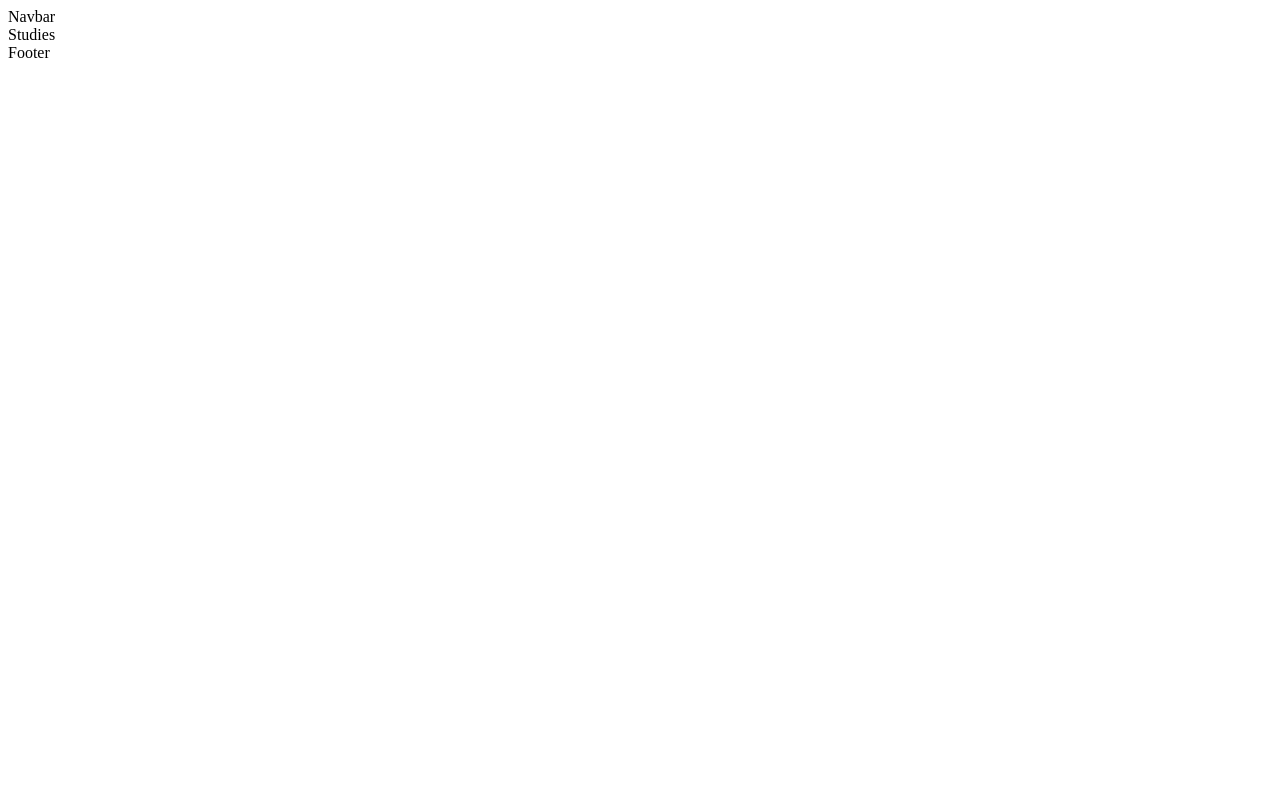
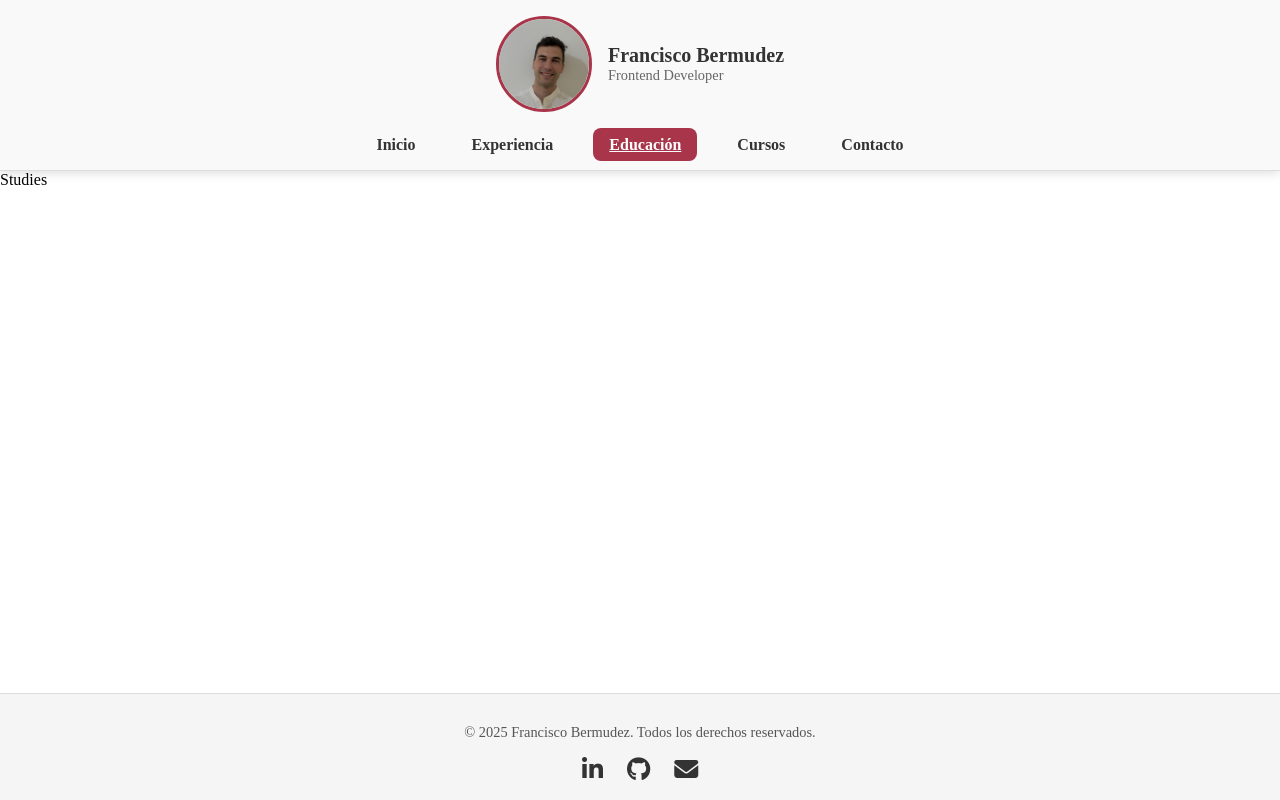
Before and after one commit to bermudezfran/CvFran, a React (Vite) app: page /studies in a window 1280 px wide. Built offline with nearby package versions, Linux system fonts and the light colour scheme.

Commit message:
header y footer hechos

```diff
--- a/package.json
+++ b/package.json
@@ -10,6 +10,7 @@
     "preview": "vite preview"
   },
   "dependencies": {
+    "@fortawesome/fontawesome-free": "^6.7.2",
     "motion": "^12.7.3",
     "react": "^19.0.0",
     "react-dom": "^19.0.0",
--- a/src/App.tsx
+++ b/src/App.tsx
@@ -1,9 +1,10 @@
-import { Dashboard } from "./pages/Dashboard"
+
+import IndexRoute from "./routes"
 
 function App() {
 
   return (
-    <Dashboard />
+    <IndexRoute />
   )
 }
 
--- a/src/components/footer/Footer.tsx
+++ b/src/components/footer/Footer.tsx
@@ -1,7 +1,25 @@
-import React from 'react'
+import styles from "../../styled-components/footer.module.css";
+import { Link } from "react-router-dom";
 
 export const Footer = () => {
   return (
-    <div>Footer</div>
-  )
-}
+    <footer className={styles.footer}>
+      <p className={styles.copy}>
+        © {new Date().getFullYear()} Francisco Bermudez. Todos los derechos
+        reservados.
+      </p>
+
+      <div className={styles.socials}>
+        <Link to="https://www.linkedin.com/in/franbermudez1" target="_blank" rel="noopener noreferrer" aria-label="LinkedIn">
+          <i className="fab fa-linkedin-in"></i>
+        </Link>
+        <Link to="https://github.com/bermudezfran" target="_blank" rel="noopener noreferrer" aria-label="GitHub">
+          <i className="fab fa-github"></i>
+        </Link>
+        <Link to="mailto:franciscog.bermudez@outlook.com" aria-label="Email">
+          <i className="fas fa-envelope"></i>
+        </Link>
+      </div>
+    </footer>
+  );
+};
--- a/src/components/header/Navbar.tsx
+++ b/src/components/header/Navbar.tsx
@@ -1,7 +1,76 @@
-import React from 'react'
+import styles from '../../styled-components/navbar.module.css';
+import { NavLink } from 'react-router-dom';
+import Perfil from '../../assets/fotoperfiluser.jpg';
 
 export const Navbar = () => {
   return (
-    <div>Navbar</div>
-  )
-}
+    <header className={styles.navbar}>
+      <div className={styles.profile}>
+        <img
+          src={Perfil}
+          alt="Foto de perfil de Francisco"
+          className={styles.avatar}
+        />
+        <div className={styles.nameBlock}>
+          <h1 className={styles.name}>Francisco Bermudez</h1>
+          <p className={styles.role}>Frontend Developer</p>
+        </div>
+      </div>
+
+      <nav>
+        <ul className={styles.navList}>
+          <li>
+            <NavLink
+              to="/"
+              className={({ isActive }) =>
+                isActive ? styles.active : styles.link
+              }
+            >
+              Inicio
+            </NavLink>
+          </li>
+          <li>
+            <NavLink
+              to="/experience"
+              className={({ isActive }) =>
+                isActive ? styles.active : styles.link
+              }
+            >
+              Experiencia
+            </NavLink>
+          </li>
+          <li>
+            <NavLink
+              to="/studies"
+              className={({ isActive }) =>
+                isActive ? styles.active : styles.link
+              }
+            >
+              Educación
+            </NavLink>
+          </li>
+          <li>
+            <NavLink
+              to="/courses"
+              className={({ isActive }) =>
+                isActive ? styles.active : styles.link
+              }
+            >
+              Cursos
+            </NavLink>
+          </li>
+          <li>
+            <NavLink
+              to="/contact"
+              className={({ isActive }) =>
+                isActive ? styles.active : styles.link
+              }
+            >
+              Contacto
+            </NavLink>
+          </li>
+        </ul>
+      </nav>
+    </header>
+  );
+};
--- a/src/index.css
+++ b/src/index.css
@@ -1,6 +1,22 @@
-:root {
- margin: 0;
- padding: 0;
- box-sizing: border-box;
- background-color: transparent;
+body {
+    margin: 0;
+    padding: 0;
 }
+
+html,
+body,
+#root {
+  height: 100%;
+  margin: 0;
+  padding: 0;
+}
+
+.layout {
+  display: flex;
+  flex-direction: column;
+  min-height: 100vh;
+}
+
+.content {
+  flex: 1;
+}
--- a/src/main.tsx
+++ b/src/main.tsx
@@ -1,10 +1,12 @@
-import { StrictMode } from 'react'
-import { createRoot } from 'react-dom/client'
+import { StrictMode } from 'react';
+import { createRoot } from 'react-dom/client';
 
-import IndexRoute from './routes/index.tsx'
+import './index.css';
+import '@fortawesome/fontawesome-free/css/all.min.css';
+import App from './App.tsx';
 
 createRoot(document.getElementById('root')!).render(
   <StrictMode>
-    <IndexRoute />
-  </StrictMode>,
-)
+    <App />
+  </StrictMode>
+);
--- a/src/pages/layout/Layout.tsx
+++ b/src/pages/layout/Layout.tsx
@@ -1,4 +1,4 @@
-import React from "react";
+import '../../styled-components/layout.module.css';
 
 import { Navbar } from "../../components/header/Navbar";
 import { Footer } from "../../components/footer/Footer";
@@ -6,10 +6,12 @@ import { Outlet } from "react-router-dom";
 
 export const Layout = () => {
   return (
-    <>
+    <div className="layout">
       <Navbar />
-      <Outlet />
+      <main className="content">
+        <Outlet />
+      </main>
       <Footer />
-    </>
+    </div>
   );
 };
--- /dev/null
+++ b/src/styled-components/footer.module.css
@@ -0,0 +1,31 @@
+.footer {
+  margin-top: 2rem;
+  padding: 1rem 1rem;
+  background-color: #f5f5f5;
+  text-align: center;
+  border-top: 1px solid #ddd;
+}
+
+.copy {
+  font-size: 0.9rem;
+  color: #555;
+  margin-bottom: 1rem;
+}
+
+.socials {
+  display: flex;
+  justify-content: center;
+  gap: 1.5rem;
+  font-size: 1.25rem;
+}
+
+.socials a {
+  font-size: 1.5rem;
+  color: #333;
+  transition: color 0.3s ease;
+}
+
+
+.socials a:hover {
+  color: #a8354a;
+}
--- /dev/null
+++ b/src/styled-components/layout.module.css
@@ -0,0 +1,10 @@
+.layout {
+    display: flex;
+    flex-direction: column;
+    min-height: 100vh;
+  }
+
+  .content {
+    flex: 1;
+    padding: 2rem 1rem;
+  }
--- /dev/null
+++ b/src/styled-components/navbar.module.css
@@ -0,0 +1,78 @@
+.navbar {
+    display: flex;
+    flex-direction: column;
+    align-items: center;
+    padding: 1rem 1rem;
+    background-color: #f9f9f9;
+    border-bottom: 1px solid #ddd;
+    box-shadow: 0 2px 10px #ddd;
+    gap: 1.5rem;
+  }
+
+  .profile {
+    display: flex;
+    align-items: center;
+    gap: 1rem;
+  }
+
+  .avatar {
+    width: 90px;
+    height: 90px;
+    object-fit: cover;
+    border-radius: 50%;
+    border: 3px solid #a8354a;
+  }
+
+  .nameBlock {
+    display: flex;
+    flex-direction: column;
+    justify-content: center;
+  }
+
+  .name {
+    font-size: 1.25rem;
+    margin: 0;
+    color: #333;
+  }
+
+  .role {
+    font-size: 0.9rem;
+    color: #666;
+    margin: 0;
+  }
+
+  .navList {
+    list-style: none;
+    display: flex;
+    flex-wrap: wrap;
+    gap: 1.5rem;
+    justify-content: center;
+    padding: 0;
+    margin: 0;
+  }
+
+  .link {
+    text-decoration: none;
+    color: #333;
+    font-weight: 600;
+    padding: 0.5rem 1rem;
+    border-radius: 8px;
+    transition: background 0.2s ease, color 0.2s ease;
+  }
+
+  .link:hover {
+    background-color: #a8354a;
+    color: white;
+    padding: 10px;
+    padding: 0.5rem 1rem;
+    border-radius: 8px;
+  }
+
+  .active {
+    background-color: #a8354a;
+    color: white;
+    font-weight: 600;
+    border-radius: 8px;
+    padding: 10px;
+    padding: 0.5rem 1rem;
+  }
```
Also changed, not shown: src/routes/index.tsx (+15 -17 lines), src/assets/fotoperfiluser.jpg (added), 1 other file (tests, documents, lock files or other folders).
